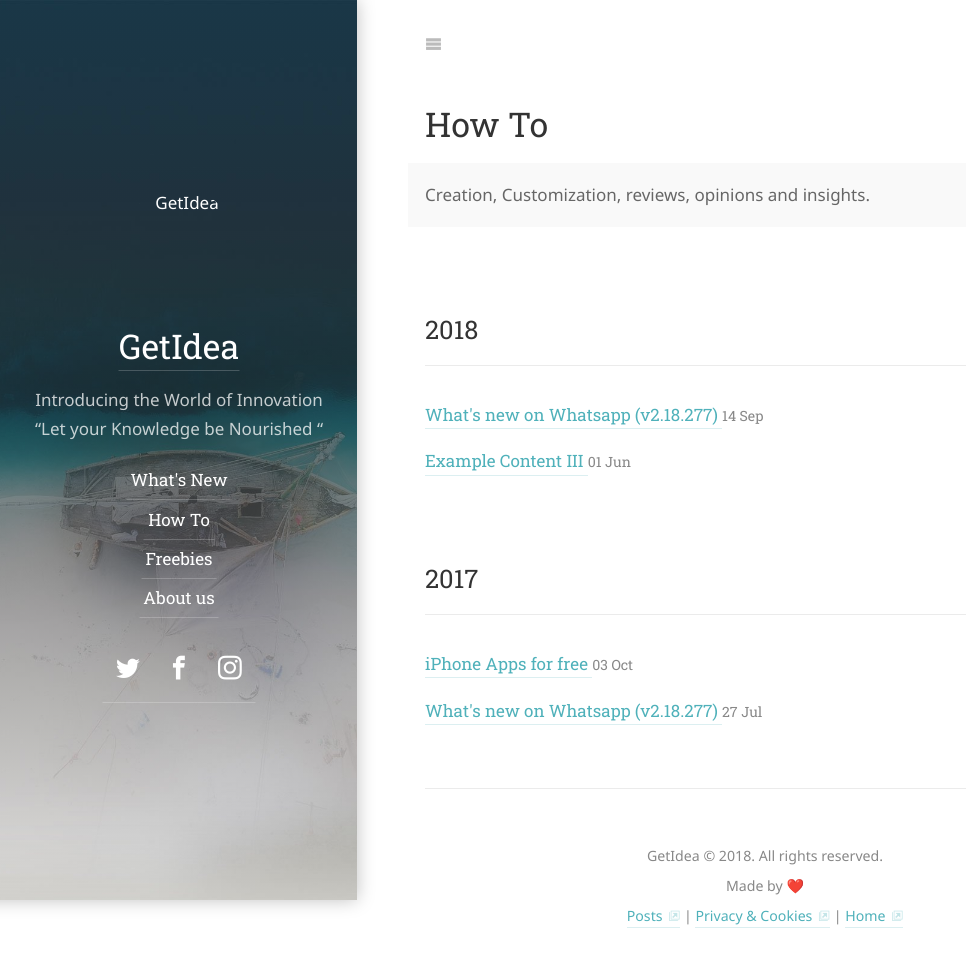
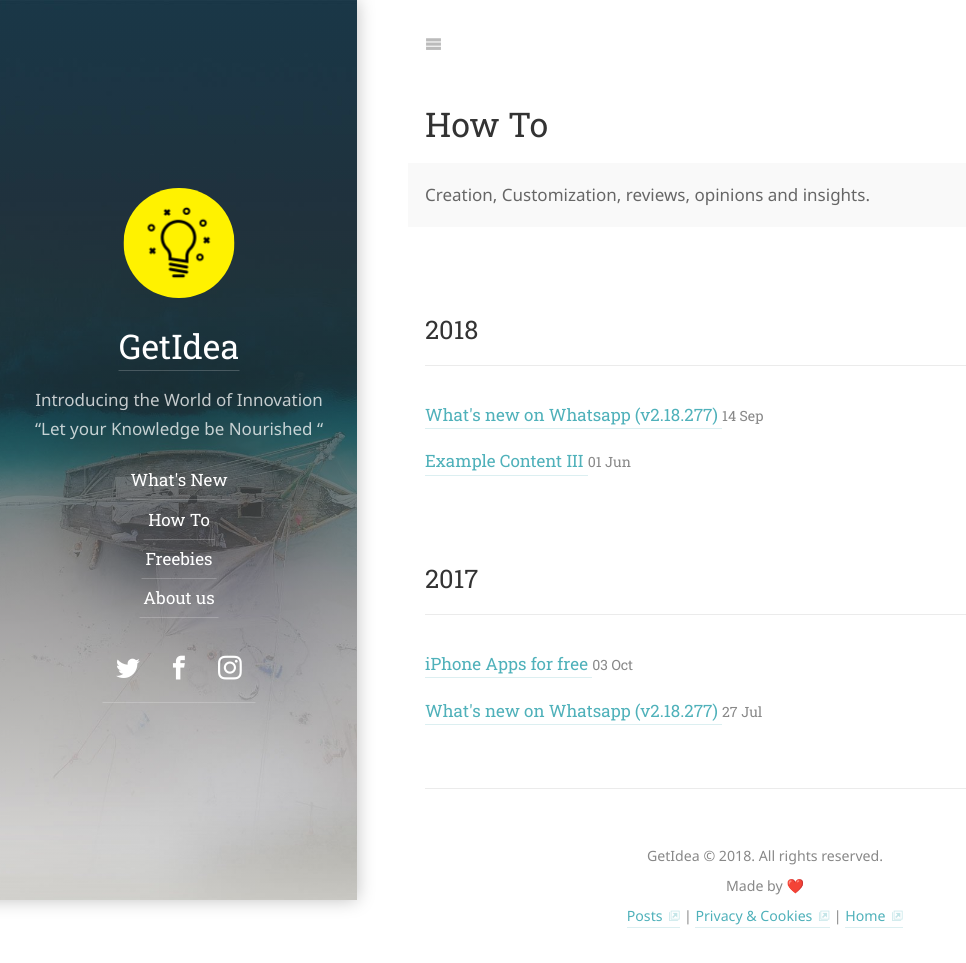
Before and after one commit to dkarthe/GetIdea, a Jekyll site: the page built from _featured_categories/how-to.md, in a window 1280 px wide. Shown: the whole page, without its empty margins (0-966 px from the left). Built offline with Jekyll 4.4.1, drawn with Linux system fonts in a browser that asks for light colours; some web fonts are replaced.

Commit message:
Update _config.yml

```diff
--- a/_config.yml
+++ b/_config.yml
@@ -38,7 +38,7 @@ keywords:              []
 # A (square) logo for your site.
 # If provided, it will be shown at the top of the sidebar.
 # It also used by the `jekyll-seo-tag` plugin.
-logo:                  /assets/icons/img/bulb1.png
+logo:                  /assets/icons/bulb1.png
 
 # This should be the same author as first entry in `_data/authors.yml`.
 author:
```
